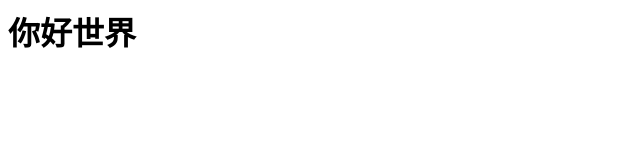
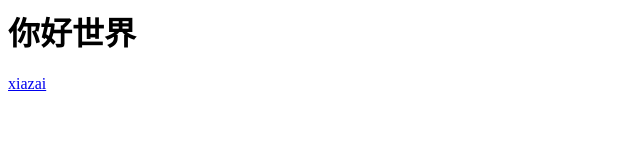
Before and after one commit to qkaier/Web, a plain HTML site: page index.html in a window 1280 px wide. Shown: the full height of the page, 0-640 px from the left. Drawn offline with Linux system fonts and the light colour scheme.

Commit message:
hello world

```diff
--- a/index.html
+++ b/index.html
@@ -4,5 +4,6 @@
 	</head>
 	<body>
 		<h1>你好世界</h1>
+		<a href="a.doc">xiazai</a>
 	<body>
 </html>
```
